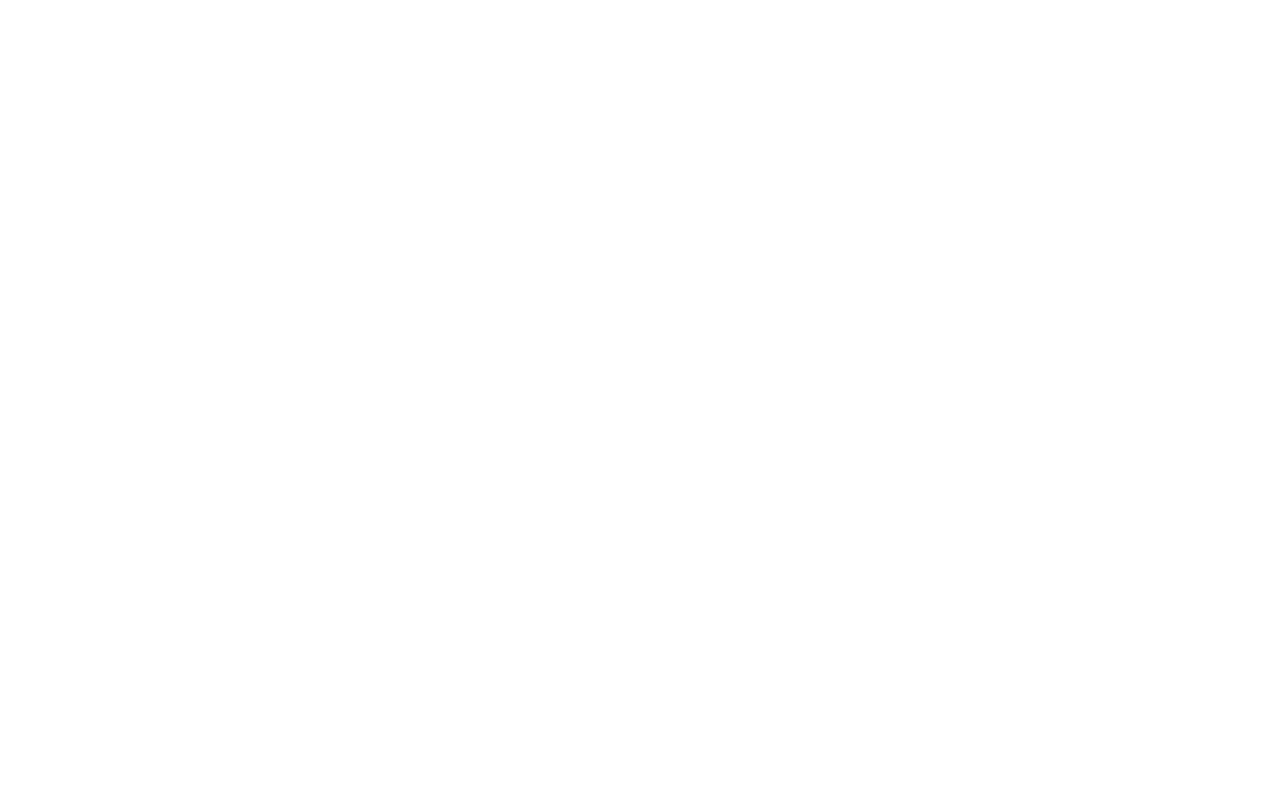
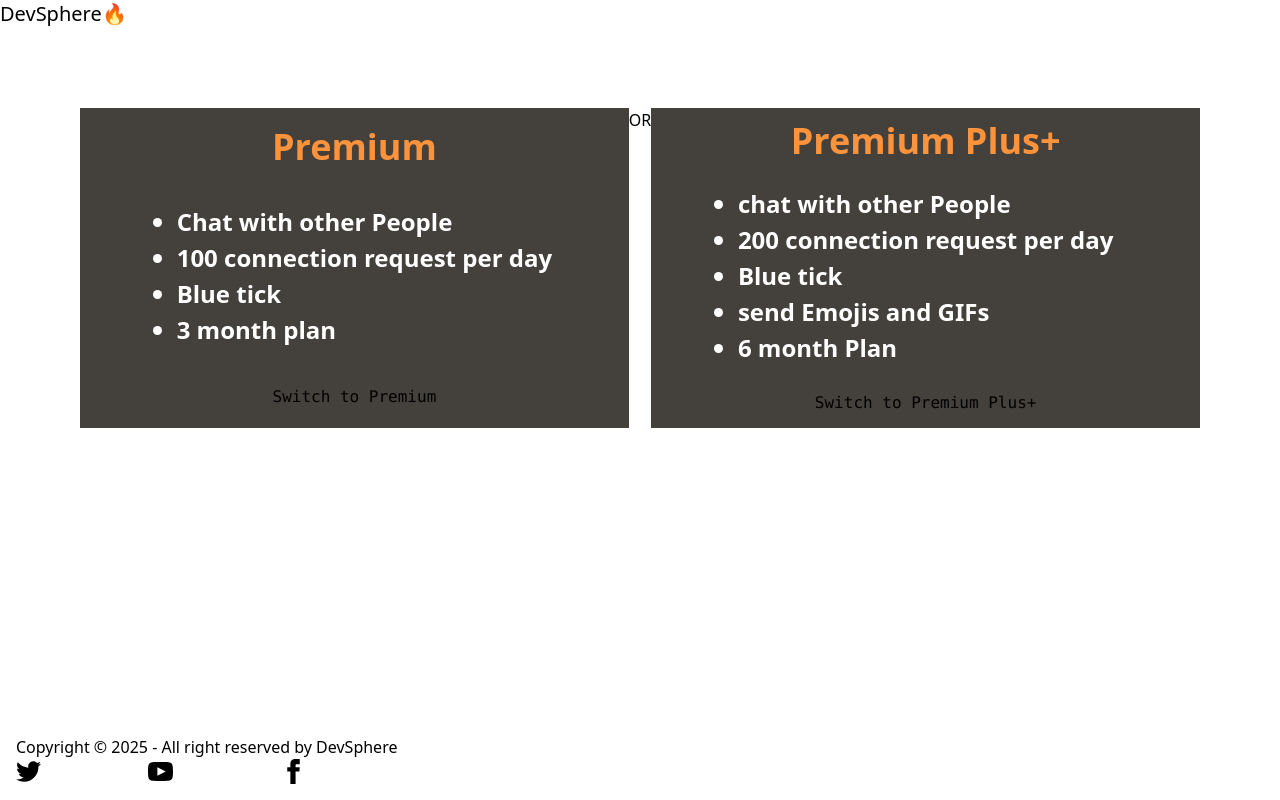
Before and after one commit to piyusdev2006/devTinder-web, a React (Vite) app: page /premium in a window 1280 px wide. Before the commit this address had no page. Built offline with nearby package versions, Linux system fonts and the light colour scheme; no server answers.

Commit message:
feat: Add Premium page and update Navbar and Footer components
This commit introduces a new Premium page with options for Premium and Premium Plus subscriptions. It also updates the Navbar to include a link to the Premium page and adds social media links to the Footer.

```diff
--- a/src/App.jsx
+++ b/src/App.jsx
@@ -7,6 +7,9 @@
 import Feed from "./components/Feed";
 import Connections from "./components/Connections";
 import Requests from "./components/Requests";
+import Premium from "./components/Premium";
+
+
 
 function App() {
   return (
@@ -20,6 +23,7 @@
               <Route path="/profile" element={<Profile />} />
               <Route path="/connections" element={<Connections />} />
               <Route path="/requests" element={<Requests />} />
+              <Route path="/premium" element={<Premium />} />
             </Route>
           </Routes>
         </BrowserRouter>
--- a/src/components/Navbar.jsx
+++ b/src/components/Navbar.jsx
@@ -33,9 +33,7 @@
       </div>
       {user && (
         <div className="flex flex-none gap-2">
-          <div className="form-control">
-            Welcome , { user.firstName }
-          </div>
+          <div className="form-control">Welcome , {user.firstName}</div>
           <div className="dropdown dropdown-end mx-5">
             <div
               tabIndex={0}
@@ -67,6 +65,9 @@
                 <Link to="/requests">Connection Requests</Link>
               </li>
               <li>
+                <Link to="/premium">Premium</Link>
+              </li>
+              <li>
                 <a onClick={handleLogout}>Logout</a>
               </li>
             </ul>
--- /dev/null
+++ b/src/components/Premium.jsx
@@ -0,0 +1,38 @@
+const Premium = () => {
+  return (
+    <div className="m-20">
+      <div className="flex w-full">
+        <div className="card bg-stone-700 rounded-box grid h-80 w-60 flex-grow place-items-center">
+          <h1 className="font-semibold text-4xl text-orange-400">Premium</h1>
+          <ul class="list-disc pl-5 space-y-1">
+            <li className="text-2xl font-semibold text-white">Chat with other People </li>
+            <li className="text-2xl font-semibold text-white">100 connection request per day</li>
+            <li className="text-2xl font-semibold text-white">Blue tick </li>
+            <li className="text-2xl font-semibold text-white">3 month plan </li>
+          </ul>
+          <button className="btn glass dark:bg-pink-500 font-mono">
+            Switch to Premium
+          </button>
+        </div>
+        <div className="divider divider-horizontal">OR</div>
+        <div className="card bg-stone-700 rounded-box grid h-80 w-60 flex-grow place-items-center">
+          <h1 className="font-semibold text-4xl text-orange-400">
+            Premium Plus+
+          </h1>
+          <ul class="list-disc  space-y-1">
+            <li className="text-2xl font-semibold text-white">chat with other People </li>
+            <li className="text-2xl font-semibold text-white">200 connection request per day</li>
+            <li className="text-2xl font-semibold text-white">Blue tick </li>
+            <li className="text-2xl font-semibold text-white">send Emojis and GIFs</li>
+            <li className="text-2xl font-semibold text-white">6 month Plan</li>
+          </ul>
+          <button className="btn glass text dark:bg-sky-500 font-mono">
+            Switch to Premium Plus+
+          </button>
+        </div>
+      </div>
+    </div>
+  );
+}
+
+export default Premium
```
Also changed, not shown: src/components/Footer.jsx (+6 -3 lines).
